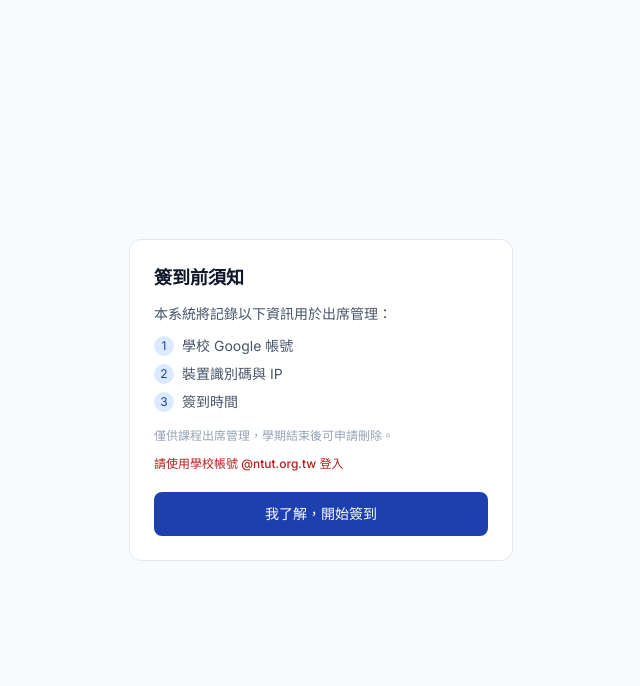
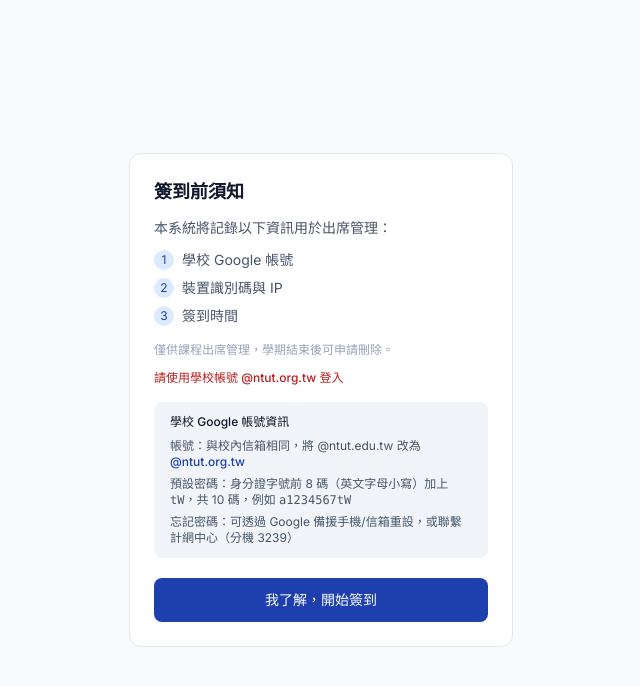
Before and after one commit to poterpan/ntutbox-checkin, a Next.js app: page /scan/1 in a window 1280 px wide. Shown: the top 686 px of the page, without its empty margins (319-959 px from the left). Built offline with nearby package versions, Linux system fonts and the light colour scheme; no server answers.

Commit message:
feat: add school Google account info to scan privacy screen
Show default password format and account info on the first-time
privacy consent screen so students know how to log in before
they reach the Google OAuth page.

```diff
--- a/src/app/(student)/scan/[nonce]/page.tsx
+++ b/src/app/(student)/scan/[nonce]/page.tsx
@@ -219,7 +219,15 @@ export default function ScanPage() {
             </div>
           </div>
           <p className="text-text-muted text-xs mb-3">僅供課程出席管理，學期結束後可申請刪除。</p>
-          <p className="text-danger-600 text-xs font-medium mb-5">請使用學校帳號 @ntut.org.tw 登入</p>
+          <p className="text-danger-600 text-xs font-medium mb-4">請使用學校帳號 @ntut.org.tw 登入</p>
+          <div className="bg-surface-muted rounded-lg px-4 py-3 mb-5 text-left text-xs">
+            <p className="font-medium text-text-primary mb-2">學校 Google 帳號資訊</p>
+            <ul className="space-y-1.5 text-text-secondary">
+              <li><span className="font-medium">帳號：</span>與校內信箱相同，將 @ntut.edu.tw 改為 <span className="font-medium text-brand-500">@ntut.org.tw</span></li>
+              <li><span className="font-medium">預設密碼：</span>身分證字號前 8 碼（英文字母<span className="font-medium">小寫</span>）加上 <span className="font-mono font-medium">tW</span>，共 10 碼，例如 <span className="font-mono">a1234567tW</span></li>
+              <li><span className="font-medium">忘記密碼：</span>可透過 Google 備援手機/信箱重設，或聯繫計網中心（分機 3239）</li>
+            </ul>
+          </div>
           <button onClick={acceptPrivacy} className="btn btn-primary w-full">
             我了解，開始簽到
           </button>
```
